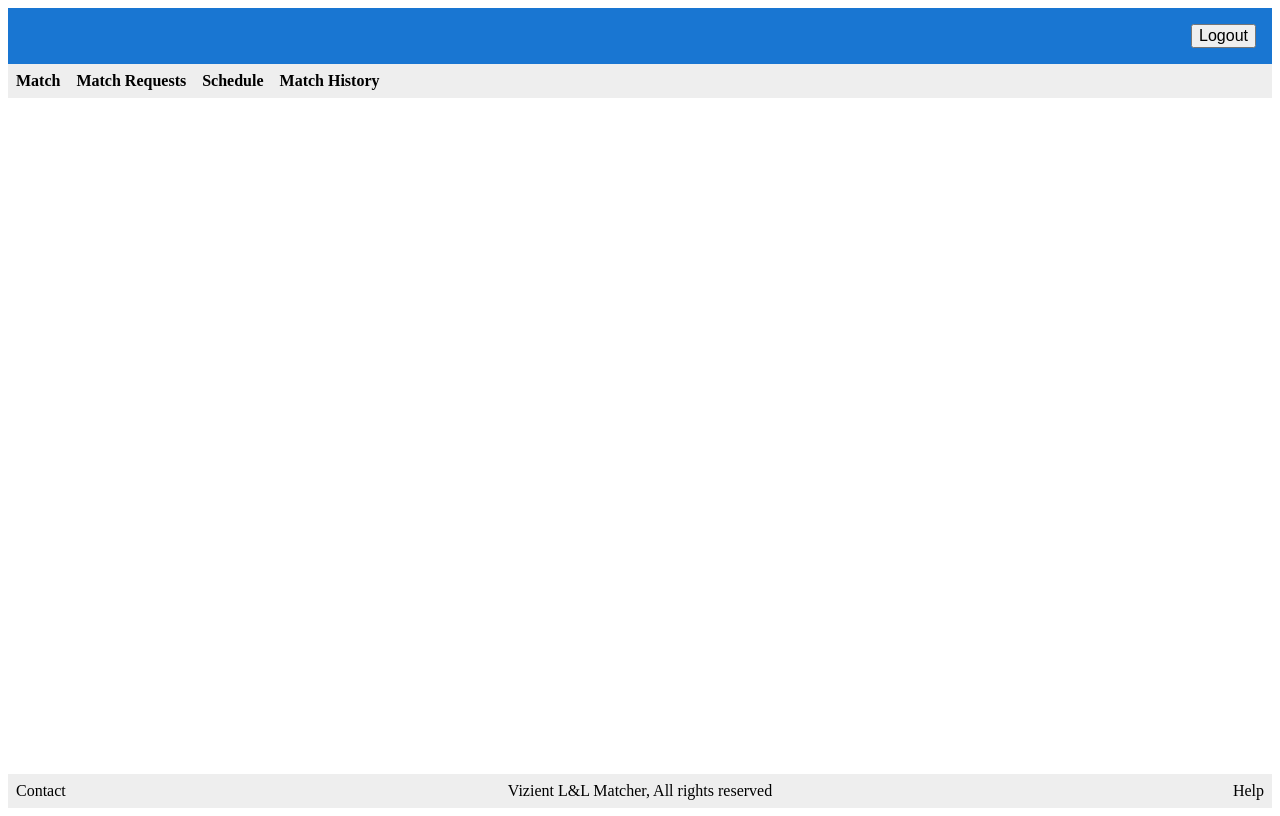
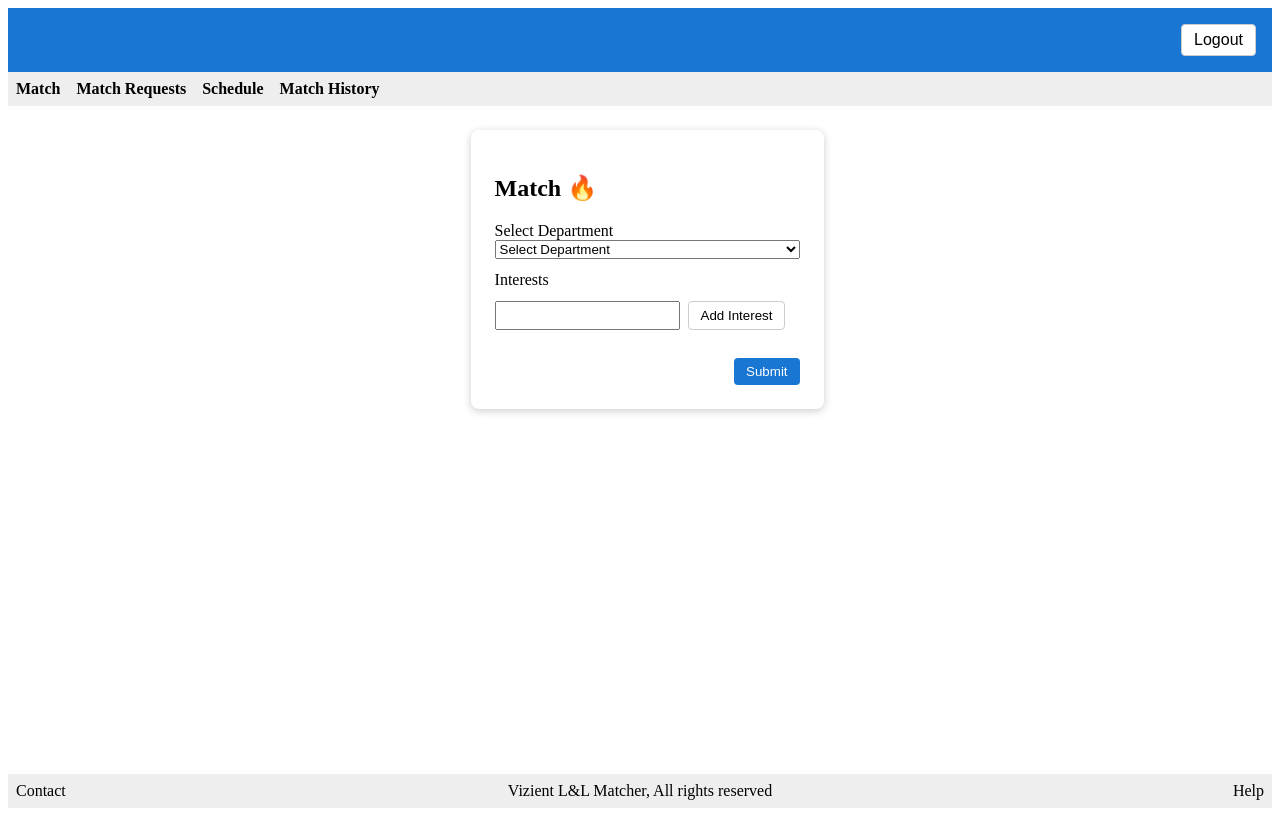
Before and after one commit to NathanWallerViz/vibe-dry-run-lnl-matcher, an Angular app in the folder lnl-matcher/: page /home in a window 1280 px wide. Built offline with nearby package versions, Linux system fonts and the light colour scheme.

Commit message:
Add Match submission UI

```diff
--- a/lnl-matcher/src/app/home/home.component.css
+++ b/lnl-matcher/src/app/home/home.component.css
@@ -24,6 +24,9 @@ header {
 
 main {
   flex: 1;
+  display: flex;
+  justify-content: center;
+  align-items: flex-start;
 }
 
 nav.tabs {
@@ -56,3 +59,54 @@ footer {
 .right {
   text-align: right;
 }
+
+.match-card {
+  background: #fff;
+  padding: 24px;
+  border-radius: 8px;
+  box-shadow: 0 2px 8px rgba(0,0,0,0.2);
+  width: 90%;
+  max-width: 600px;
+  display: flex;
+  flex-direction: column;
+  margin-top: 24px;
+}
+
+.match-card label {
+  display: flex;
+  flex-direction: column;
+  margin-bottom: 12px;
+}
+
+.interest-input {
+  display: flex;
+  gap: 8px;
+  margin-bottom: 12px;
+}
+
+.interest-list {
+  margin: 0 0 16px 0;
+  padding-left: 20px;
+}
+
+.actions {
+  display: flex;
+  justify-content: flex-end;
+}
+
+button.blue {
+  background-color: #1976d2;
+  color: #fff;
+  border: none;
+  padding: 6px 12px;
+  border-radius: 4px;
+  cursor: pointer;
+}
+
+button {
+  padding: 6px 12px;
+  border-radius: 4px;
+  border: 1px solid #ccc;
+  background: #fff;
+  cursor: pointer;
+}
--- a/lnl-matcher/src/app/home/home.component.html
+++ b/lnl-matcher/src/app/home/home.component.html
@@ -4,14 +4,46 @@
     <button class="logout" (click)="logout()">Logout</button>
   </header>
   <nav class="tabs">
-    <span class="tab">Match</span>
-    <span class="tab">Match Requests</span>
-    <span class="tab">Schedule</span>
-    <span class="tab">Match History</span>
+    <span class="tab" (click)="setTab('Match')">Match</span>
+    <span class="tab" (click)="setTab('Match Requests')">Match Requests</span>
+    <span class="tab" (click)="setTab('Schedule')">Schedule</span>
+    <span class="tab" (click)="setTab('Match History')">Match History</span>
   </nav>
 
   <main>
-    <!-- blank content -->
+    <div *ngIf="activeTab === 'Match'">
+      <div class="match-card" *ngIf="!showSuccess">
+        <h2>Match 🔥</h2>
+        <label>
+          Select Department
+          <select [(ngModel)]="selectedDept">
+            <option value="" disabled selected>Select Department</option>
+            <option *ngFor="let d of departments" [value]="d">{{ d }}</option>
+          </select>
+        </label>
+
+        <label>Interests</label>
+        <div class="interest-input">
+          <input [(ngModel)]="interest" (keyup.enter)="addInterest()">
+          <button type="button" (click)="addInterest()">Add Interest</button>
+        </div>
+
+        <ul class="interest-list">
+          <li *ngFor="let i of interests">{{ i }}</li>
+        </ul>
+
+        <div class="actions">
+          <button type="button" class="blue" [disabled]="!selectedDept || !interests.length" (click)="submit()">Submit</button>
+        </div>
+      </div>
+
+      <div class="match-card" *ngIf="showSuccess">
+        <p>Lunch and Learn request submitted successfully!</p>
+        <div class="actions">
+          <button type="button" class="blue" (click)="resetForm()">Return</button>
+        </div>
+      </div>
+    </div>
   </main>
 
   <footer>
--- a/lnl-matcher/src/app/home/home.component.ts
+++ b/lnl-matcher/src/app/home/home.component.ts
@@ -8,7 +8,54 @@ import { UserService } from '../user.service';
   styleUrls: ['./home.component.css']
 })
 export class HomeComponent {
+  activeTab = 'Match';
+  departments = [
+    'Viztech',
+    'Reporting',
+    'Sales',
+    'Marketing',
+    'Data',
+    'Development',
+    'Quality Engineering',
+    'Snack Shelf Stocking',
+    'Cold Brew Manager',
+    'Taco Truck Driver',
+    'Court Jester',
+    'Construction Crew',
+    'Golf Simulator User',
+    'Vibe Code Specialist',
+    "Help I Don't Know How I Got Here"
+  ];
+
+  selectedDept = '';
+  interest = '';
+  interests: string[] = [];
+  showSuccess = false;
+
   constructor(public userService: UserService, private router: Router) {}
+
+  setTab(tab: string) {
+    this.activeTab = tab;
+  }
+
+  addInterest() {
+    const trimmed = this.interest.trim();
+    if (trimmed) {
+      this.interests.push(trimmed);
+      this.interest = '';
+    }
+  }
+
+  submit() {
+    this.showSuccess = true;
+  }
+
+  resetForm() {
+    this.selectedDept = '';
+    this.interest = '';
+    this.interests = [];
+    this.showSuccess = false;
+  }
 
   logout() {
     this.userService.clearUser();
```
